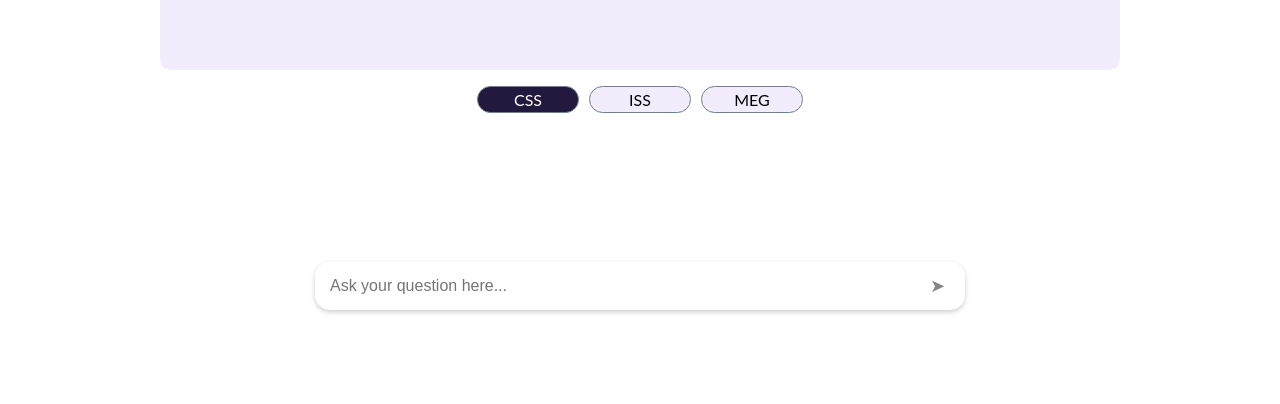
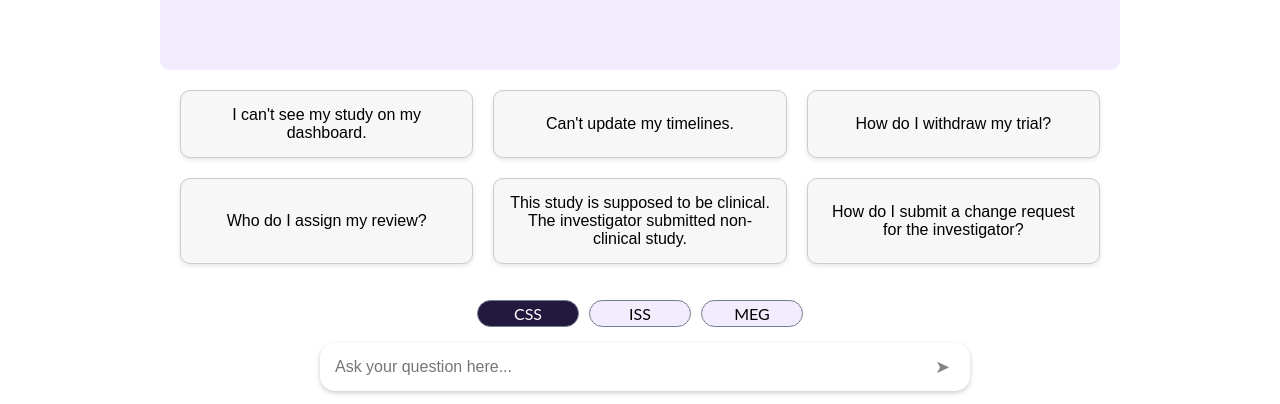
Before and after one commit to dhanu0381/sally_bot, a plain HTML site: page index.html in a window 1280 px wide. Shown: the part 470-874 px from the top of the page. Before the commit the page ends 800 px from the top, so only its background shows below. Drawn offline with Linux system fonts and the light colour scheme.

Commit message:
Add input container and button functionality; implement prompt selection cards

```diff
--- a/index.html
+++ b/index.html
@@ -27,11 +27,14 @@
             </div>
         </div>
     </div>
+    <div id="prompt-options"></div>
     <div class="button-container" id="buttonGroup"></div>
     <div id="inputContainer"> <!-- Container for input and button -->
         <input type="text" id="inputBar" placeholder="Ask your question here..." /> <!-- Input bar -->
         <button id="submitButton">➤</button> <!-- Submit button with arrow -->
     </div>
+    <script src="scripts/prompts.js"></script>
+    <script src="scripts/btn.js"></script>
     <script src="script.js"></script>
 </body>
 </html>
--- a/script.js
+++ b/script.js
@@ -1,27 +1,5 @@
-const models = ["CSS", "ISS", "MEG"];
-
-function createButtons() {
-    const buttonGroup = document.getElementById("buttonGroup");
-    models.forEach((model, index) => {
-        const button = document.createElement("div");
-        button.className = 'button';
-        button.innerText = model;
-        button.onclick = () => selectModel(button); // Add onclick event
-        buttonGroup.appendChild(button);
-
-        // Add default selection to the first button
-        if (index === 0) {
-            button.classList.add("selected"); // Add 'selected' class to the first button
-        }
-    });
-}
-
-function selectModel(selectedButton) {
-    const buttons = document.querySelectorAll(".button");
-    buttons.forEach(btn => btn.classList.remove("selected")); // Remove 'selected' class from all buttons
-    selectedButton.classList.add("selected"); // Add 'selected' class to the clicked button
-    console.log(selectedButton.innerText + " selected"); // Log the selected button's text
-}
+// Initialize the cards
+createCards();
 
 // Initialize the button creation
 createButtons();
--- /dev/null
+++ b/scripts/btn.js
@@ -0,0 +1,24 @@
+const models = ["CSS", "ISS", "MEG"];
+
+function createButtons() {
+    const buttonGroup = document.getElementById("buttonGroup");
+    models.forEach((model, index) => {
+        const button = document.createElement("div");
+        button.className = 'button';
+        button.innerText = model;
+        button.onclick = () => selectModel(button); // Add onclick event
+        buttonGroup.appendChild(button);
+
+        // Add default selection to the first button
+        if (index === 0) {
+            button.classList.add("selected"); // Add 'selected' class to the first button
+        }
+    });
+}
+
+function selectModel(selectedButton) {
+    const buttons = document.querySelectorAll(".button");
+    buttons.forEach(btn => btn.classList.remove("selected")); // Remove 'selected' class from all buttons
+    selectedButton.classList.add("selected"); // Add 'selected' class to the clicked button
+    console.log(selectedButton.innerText + " selected"); // Log the selected button's text
+}
--- /dev/null
+++ b/scripts/prompts.js
@@ -0,0 +1,23 @@
+const promptOptions = ["I can't see my study on my dashboard.",
+    "Can't update my timelines.",
+    "How do I withdraw my trial?",
+    "Who do I assign my review?",
+    "This study is supposed to be clinical. The investigator submitted non-clinical study.",
+    "How do I submit a change request for the investigator?",
+]
+
+function createCards(){
+    const rootEl = document.getElementById("prompt-options");
+    const inputBar = document.getElementById("inputBar");
+
+    promptOptions.forEach((prompt) => {
+        const el = document.createElement("div");
+        el.className = "user-selection";
+        el.innerText = prompt;
+        el.onclick = () => {
+            inputBar.value = prompt;
+            inputBar.focus();
+        }
+        rootEl.append(el);
+    })
+}
--- a/style.css
+++ b/style.css
@@ -5,6 +5,7 @@ body {
     align-items: center;
 }
 
+/* Nav bar */
 #main-nav {
     background-color: #23183D;
     color: #2DBECD;
@@ -25,6 +26,7 @@ body {
     font-size: x-large;
 }
 
+/* Body .container */
 .container {
     height: 50vh;
     background-color: #F2ECFD;
@@ -72,10 +74,39 @@ body {
     font-weight: 700;
 }
 
+/* User prompt selection */
+#prompt-options {
+    margin: 0vh 20vh 0 20vh;
+    display: grid; /* Use grid layout for cards */
+    grid-template-columns: repeat(auto-fill, minmax(250px, 1fr)); /* Responsive columns */
+    gap: 20px; /* Space between cards */
+    padding: 20px; /* Padding around the grid */
+}
+
+.user-selection {
+    background-color: #f7f7f7; /* Light background for each card */
+    border: 1px solid #ccc; /* Light gray border */
+    border-radius: 10px; /* Rounded corners */
+    padding: 15px; /* Padding inside the card */
+    box-shadow: 0 2px 5px rgba(0, 0, 0, 0.1); /* Subtle shadow */
+    cursor: pointer; /* Pointer cursor on hover */
+    transition: background-color 0.3s, box-shadow 0.3s; /* Smooth transition */
+    display: flex; /* Use flexbox to center text */
+    align-items: center; /* Center text vertically */
+    justify-content: center; /* Center text horizontally */
+    text-align: center; /* Center text alignment */
+}
+
+.user-selection:hover {
+    background-color: #e0e0e0; /* Change background on hover */
+    box-shadow: 0 4px 10px rgba(0, 0, 0, 0.2); /* Slightly increase shadow on hover */
+}
+
+/* Category button selection */
 #buttonGroup {
     display: flex;
     justify-content: center;
-    padding-top: 1rem;
+    padding: 1rem 0 1rem 0;
     gap: 10px;
 }
 
@@ -104,13 +135,10 @@ body {
     color: #ffffff;
 }
 
-
+/* Input Field */
 #inputContainer {
-    position: fixed; /* Fix position at the bottom */
-    bottom: 20px; /* Space from the bottom */
-    left: 50%; /* Center horizontally */
-    transform: translateX(-50%); /* Adjust position to center */
     width: 50%;
+    margin: 0 0 1% 25%; /* Center horizontally */
     display: flex; /* Use flexbox for layout */
     align-items: stretch; /* Stretch items to same height */
     border-radius: 15px; /* Rounded corners for the container */
```
